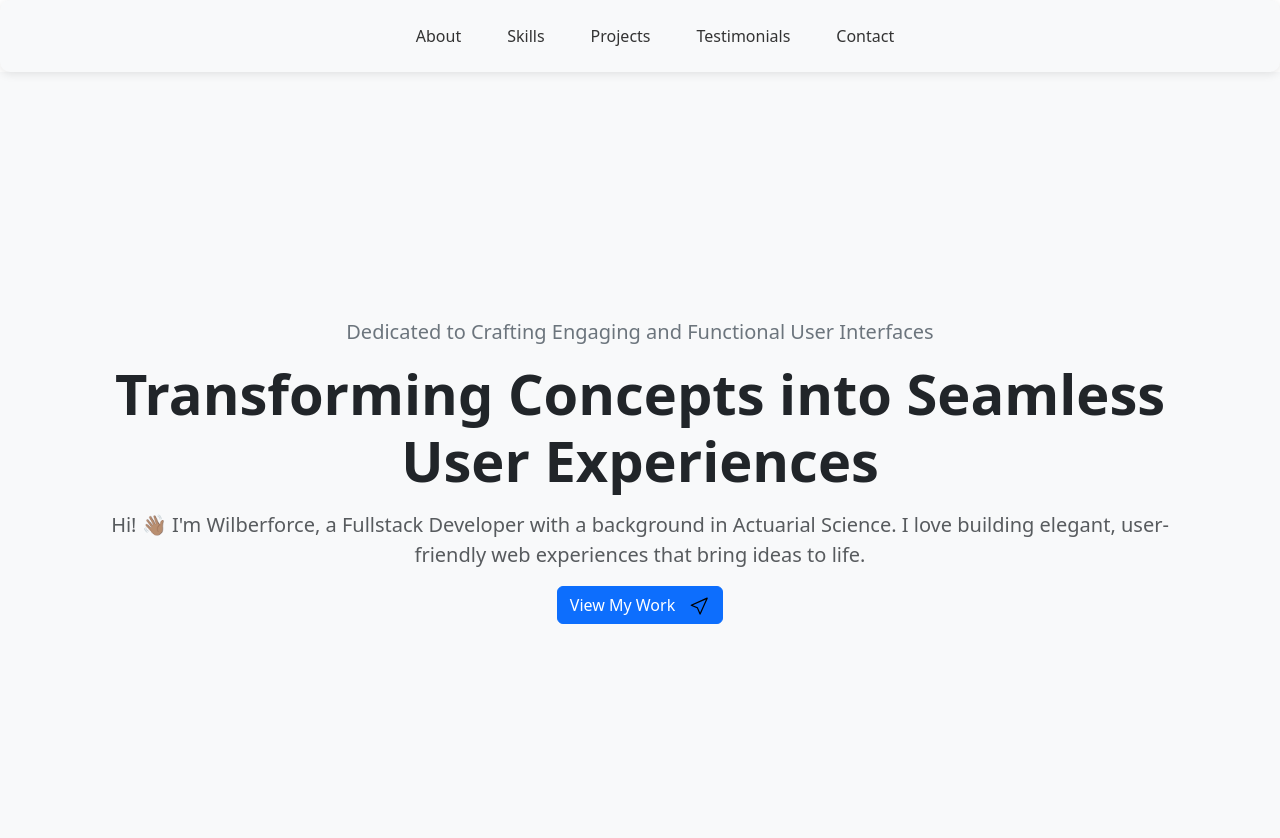
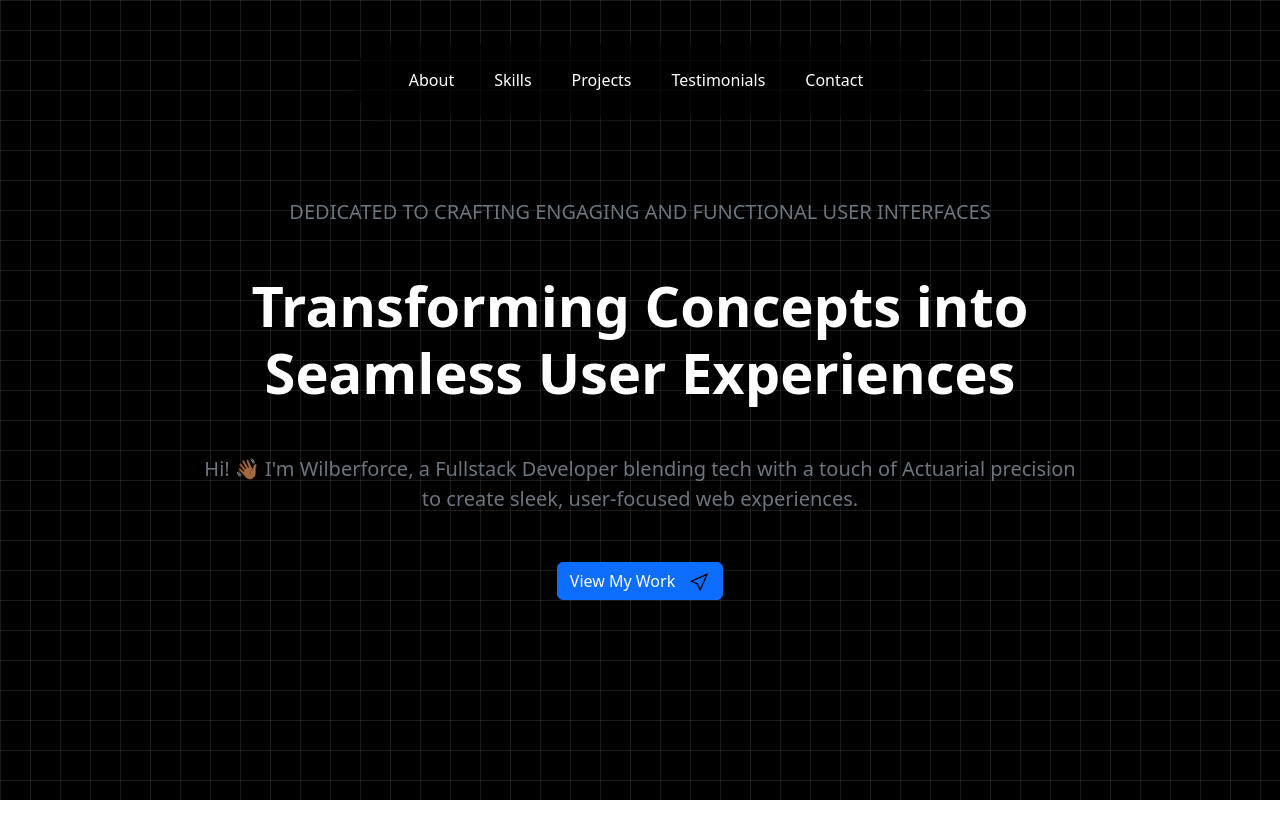
Before and after one commit to wilberforce001/my-portfolio-website, a React (Create React App) app in the folder kipyegonwilber/: page / in a window 1280 px wide. Shown: the top 838 px of the page. After the commit the page ends 800 px from the top, so only its background shows below. Built offline with nearby package versions, Linux system fonts and the light colour scheme.

Commit message:
Home and Navbar styling

```diff
--- a/kipyegonwilber/src/components/HomePage.js
+++ b/kipyegonwilber/src/components/HomePage.js
@@ -4,18 +4,22 @@ import cursorIcon from '../assets/cursorIcon.svg';
 
 const HomePage = () => {
     return (
-        <section className="home d-flex flex-column justify-content-center align-items-center text-center bg-light vh-100">
+        <section className="home d-flex flex-column justify-content-center align-items-center text-center vh-100">
             <div className="container">
-                <h1 className="lead text-secondary mb-3">
-                Dedicated to Crafting Engaging and Functional User Interfaces                </h1>
-                <p className="display-4 fw-bold text-dark mb-3">
-                    Transforming Concepts into Seamless User Experiences
+                <h1 className="fs-8 lead text-secondary mb-5">
+                DEDICATED TO CRAFTING ENGAGING AND FUNCTIONAL USER INTERFACES
+                </h1>
+                <p className="fs-24 display-4 fw-bold text-white mb-5">
+                    Transforming Concepts into <br />
+                    Seamless User Experiences
                 </p>
-                <p className="fs-5 text-muted">
-                    Hi! 👋🏾 I'm Wilberforce, a Fullstack Developer with a background in Actuarial Science.
-                    I love building elegant, user-friendly web experiences that bring ideas to life.
+                <p className="fs-5 text-secondary mb-5">
+                    Hi! 👋🏾 I'm Wilberforce, a Fullstack Developer
+                    blending tech with a touch of Actuarial precision <br />
+                    to create sleek, user-focused web experiences.
                 </p>
-                <div className="d-flex justify-content-center align-items-center">
+
+                <div className="button-container d-flex justify-content-center align-items-center">
                 <Button variant="primary" className="d-flex align-items-center">
                     View My Work
                     <img src={cursorIcon} alt="Cursor Icon" style={{ marginLeft: '15px' }} width="20" height="20" />
--- a/kipyegonwilber/src/components/Navbar.js
+++ b/kipyegonwilber/src/components/Navbar.js
@@ -1,21 +1,39 @@
-import React from 'react';
+// NavigationBar.js
+import React, { useState, useEffect } from 'react';
 import { Navbar, Nav } from 'react-bootstrap';
 import '../styles/styles.css';
 
-const NavigationBar = () => (
-    <Navbar className="navbar-custom" expand="lg">
-    <Navbar.Brand href="#home"></Navbar.Brand>
-    <Navbar.Toggle aria-controls="basic-navbar-nav" />
-    <Navbar.Collapse id="basic-navbar-nav" className="justify-content-center">
-      <Nav className="ml-auto text-center">
-        <Nav.Link href="#about">About</Nav.Link>
-        <Nav.Link href="#skills">Skills</Nav.Link>
-        <Nav.Link href="#projects">Projects</Nav.Link>
-        <Nav.Link href="#testimonials">Testimonials</Nav.Link>
-        <Nav.Link href="#contact">Contact</Nav.Link>
+const NavigationBar = () => {
+  const [navbarBg, setNavbarBg] = useState(false);
+
+  const changeNavbarBackground = () => {
+    if (window.scrollY >= 80) {
+      setNavbarBg(true);
+    } else {
+      setNavbarBg(false);
+    }
+  };
+
+  useEffect(() => {
+    window.addEventListener('scroll', changeNavbarBackground);
+    return () => window.removeEventListener('scroll', changeNavbarBackground);
+  }, []);
+
+  return (
+    <Navbar
+      expand="lg"
+      className={`navbar-custom ${navbarBg ? 'navbar-bg-dark fixed-top' : 'navbar-center'}`}
+    >
+      <Navbar.Brand href="#home" className="text-light"></Navbar.Brand>
+      <Nav className="ml-auto flex-row text-center">
+        <Nav.Link href="#about" className="text-light">About</Nav.Link>
+        <Nav.Link href="#skills" className="text-light">Skills</Nav.Link>
+        <Nav.Link href="#projects" className="text-light">Projects</Nav.Link>
+        <Nav.Link href="#testimonials" className="text-light">Testimonials</Nav.Link>
+        <Nav.Link href="#contact" className="text-light">Contact</Nav.Link>
       </Nav>
-    </Navbar.Collapse>
-  </Navbar>
-);
+    </Navbar>
+  );
+};
 
 export default NavigationBar;
--- a/kipyegonwilber/src/styles/styles.css
+++ b/kipyegonwilber/src/styles/styles.css
@@ -1,27 +1,94 @@
 html {
-    scroll-behavior: smooth;
-  }
+  scroll-behavior: smooth;
+}
+
 
 .navbar-custom {
-    border-radius: 10px;
-    background-color: #f8f9fa;
-    padding: 1rem;
-    box-shadow: 0 2px 10px rgba(0, 0, 0, 0.1);
+  transition: background-color 0.3s ease, top 0.3s ease;
+  overflow: hidden;
+  z-index: 10;
+  background-color: rgba(0, 0, 0, 0.85);
+  box-shadow: 0px 4px 8px rgba(0, 0, 0, 0.3);
 }
 
-.navbar-custom a {
-    color: #333;
-    margin: 0 15px;
+/* Center the navbar in the viewport initially */
+.navbar-center {
+  position: absolute;
+  top: 10%;
+  left: 50%;
+  transform: translate(-50%, -50%);
+  background-color: rgba(0, 0, 0, 0.7); /* Slightly transparent background */
+  padding: 1rem 2rem;
+  border-radius: 50px;
+  box-shadow: 0 4px 8px rgba(0, 0, 0, 0.2);
+  width: auto;
 }
 
-.navbar-custom a:hover {
-    color: #007bff;
+.navbar-bg-dark {
+  position: fixed !important;
+  background-color: rgba(0, 0, 0, 0.8); /* Dark background */
+  top: 0;
+  width: 100%; /* Full width at the top */
+  padding: 0.5rem 1rem;
+  border-radius: 0; /* Remove rounded corners when fixed at the top */
+  transition: background-color 0.3s ease-in-out;
+  box-shadow: 0 4px 9px rgba(0, 0, 0, 0.1);
 }
 
-.nav-link {
-    margin: 0 15px;
+.navbar-custom .nav-link {
+  color: #ffffff !important;
+  font-size: 1rem;
+  transition: color 0.3s ease;
+  margin-right: 1.5rem;
+}
+
+.navbar-custom .nav-link {
+  color: #ffffff !important;
+}
+
+.navbar-custom .nav-link:hover {
+  color: #ddd !important;
 }
 
 .navbar-custom .navbar-brand {
-    font-size: 1.5rem;
+  font-weight: bold;
+  color: #ffffff !important;
 }
+
+.home {
+  position: relative;
+  background-color: #000; /* Base color */
+  overflow: hidden; /* Ensures the overlay doesn't cause unintended scrollbars */
+}
+
+.home::before {
+  content: '';
+  position: absolute;
+  top: 0;
+  left: 0;
+  width: 100%;
+  height: 100%;
+ /* background-color: rgba(0, 0, 0, 0.7); /* Dark transparent overlay */
+  background-image:
+  linear-gradient(90deg, rgba(255, 255, 255, 0.1) 1px, transparent 1px),
+  linear-gradient(rgba(255, 255, 255, 0.1) 1px, transparent 1px);
+  background-size: 30px 30px; /* Size of the squares */
+  z-index: 1;
+}
+
+.home h1,
+.home p {
+  position: relative;
+  z-index: 2;
+  color: #ffffff; /* Ensure text is visible against the dark overlay */
+}
+
+.home .container {
+  position: relative;
+  z-index: 2;
+}
+
+.button-container {
+  position: relative;
+  z-index: 3;
+}
```
